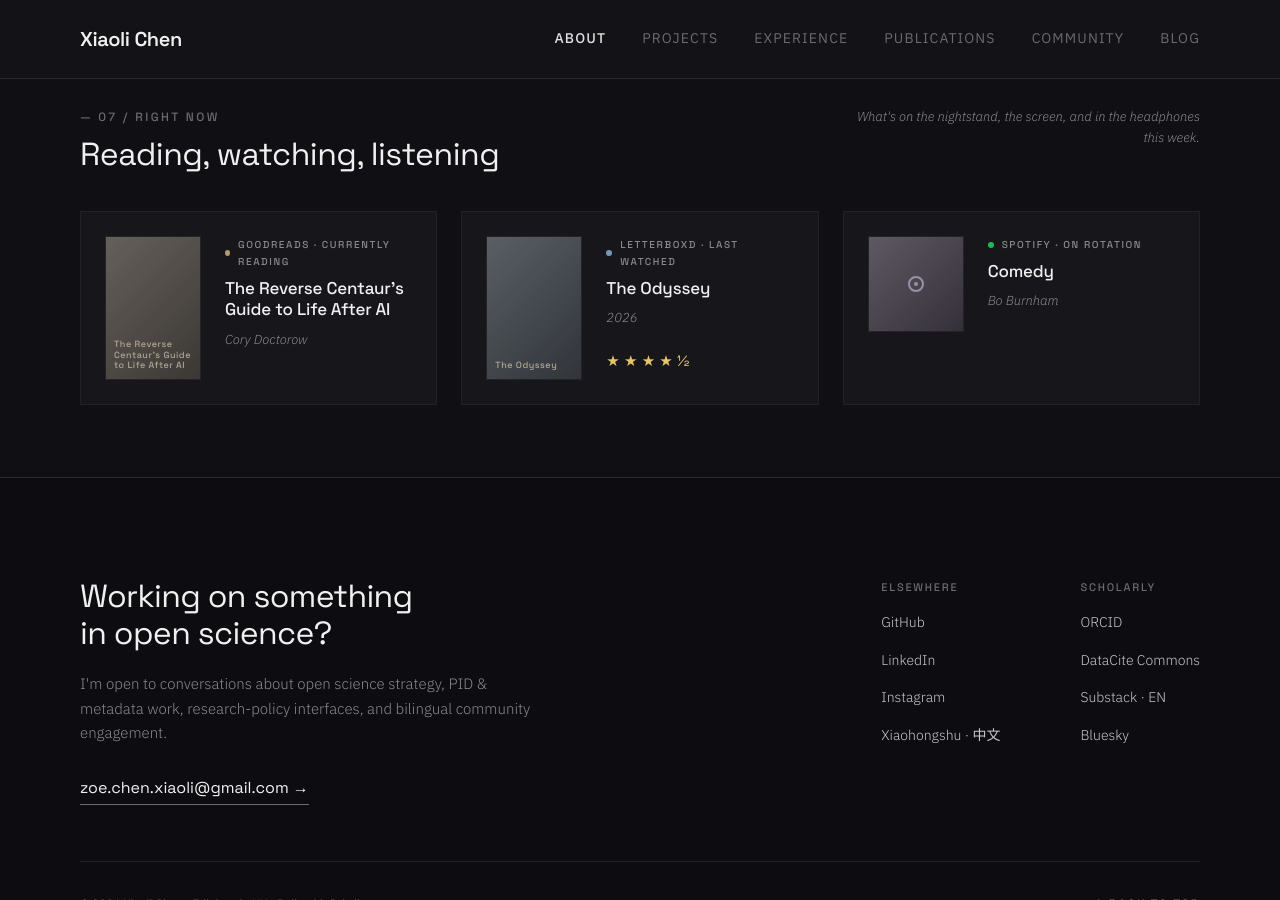
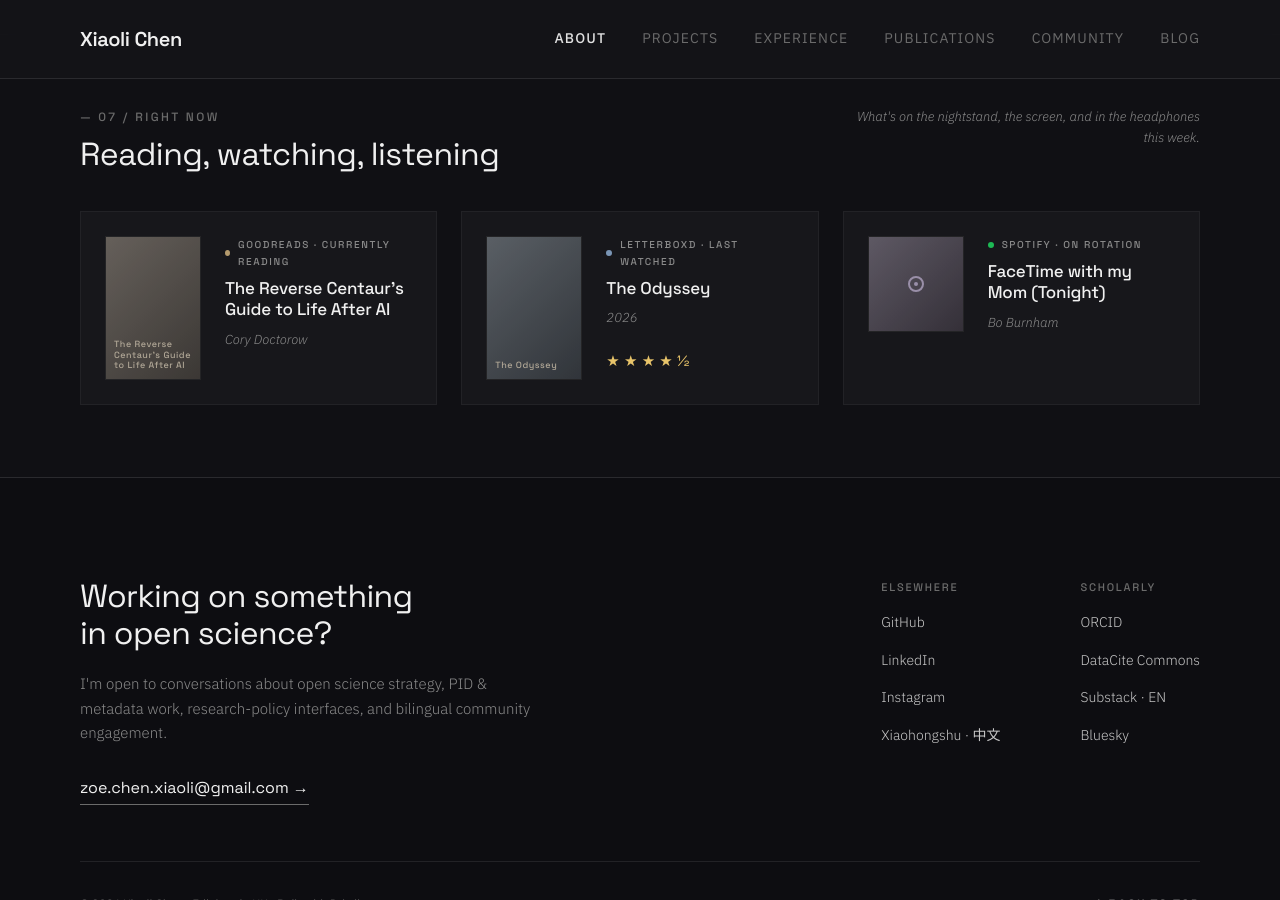
Before and after one commit to xchen101/xchen101.github.io, a Jekyll site: the page built from index.md, in a window 1280 px wide and 900 px high, scrolled down 6679 px. Built offline with Jekyll 4.4.1, drawn with Linux system fonts in a browser that asks for light colours; comment, search, counter and statistics services are not loaded; grey boxes are pictures that could not be loaded.

Commit message:
update: Right Now widget data (auto)

```diff
--- a/_data/now.yml
+++ b/_data/now.yml
@@ -1,4 +1,4 @@
-# Right now — auto-generated by Hermes cron on 2026-07-27 17:00 UTC
+# Right now — auto-generated by Hermes cron on 2026-07-27 23:00 UTC
 # Sources: Goodreads RSS / Letterboxd RSS / Spotify API
 
 reading:
@@ -24,8 +24,8 @@ listening:
   service: "Spotify"
   accent: "#1DB954"
   label: "On rotation"
-  title: "Comedy"
+  title: "FaceTime with my Mom (Tonight)"
   artist: "Bo Burnham"
-  url: "https://open.spotify.com/track/50MhgV5PrQmCSuEELaYp9R"
+  url: "https://open.spotify.com/track/5sGFZ43saHla4skp3HG6VZ"
   profile_url: "https://open.spotify.com/"
   image: "https://i.scdn.co/image/ab67616d00001e0288fed14b936c38007a302413"
```
